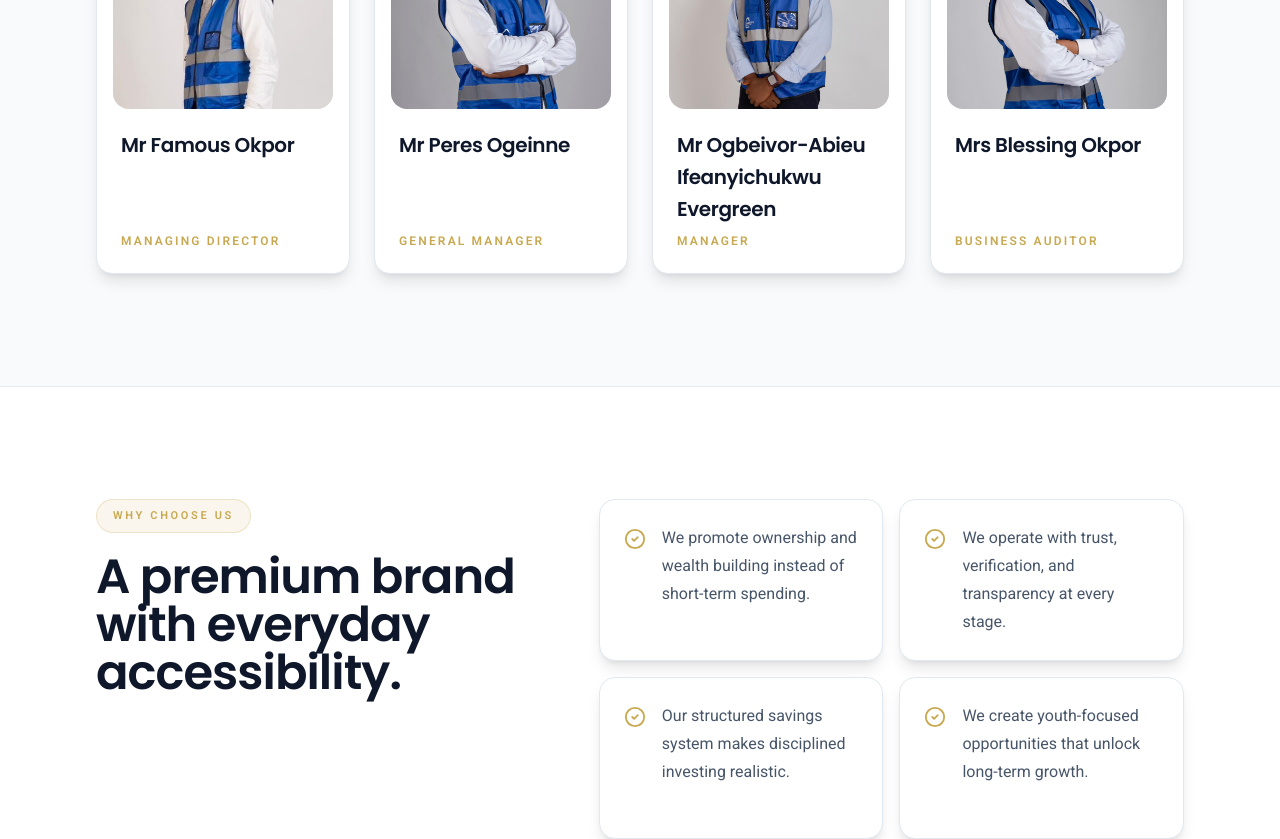
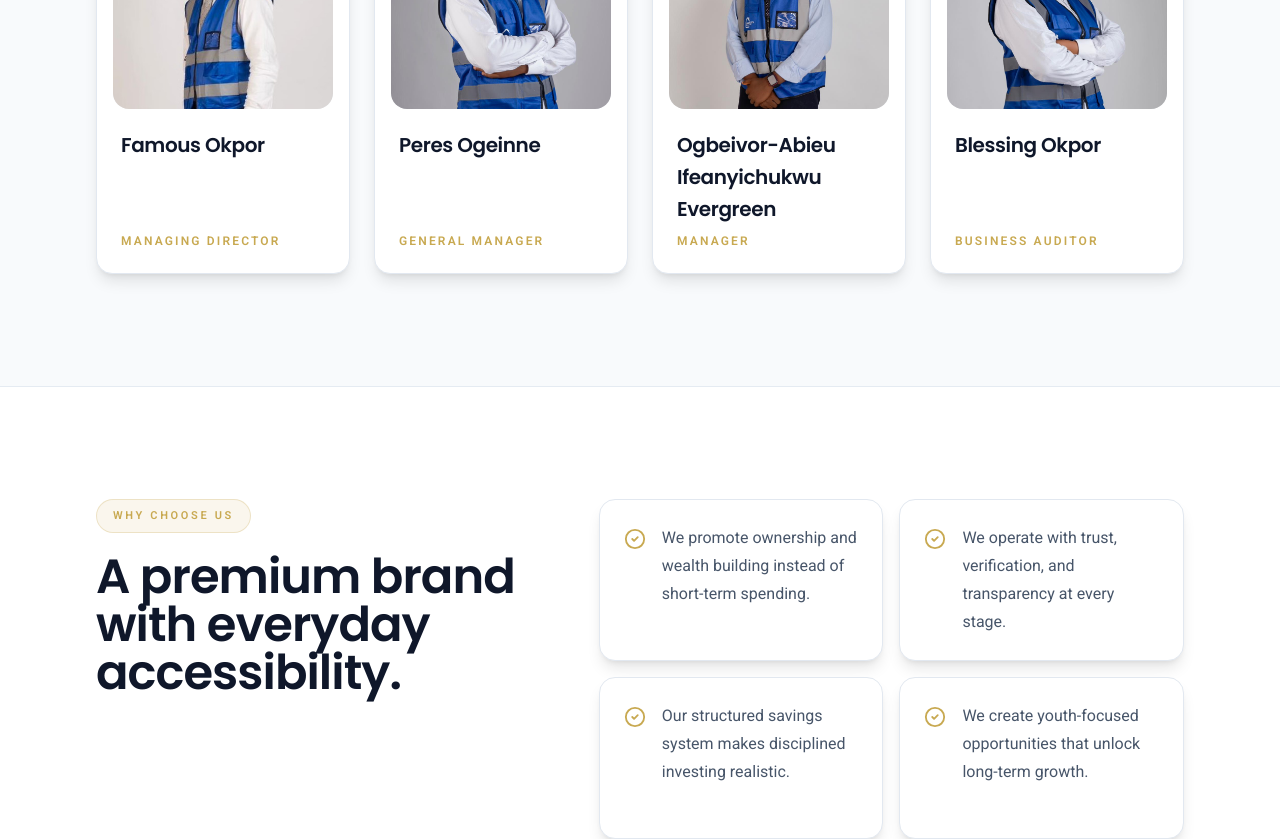
Before and after one commit to Greenelray/famocitygroup-website, a Next.js app: page / in a window 1280 px wide. Shown: the part 8800-9639 px from the top of the page. Built offline with nearby package versions, Linux system fonts and the light colour scheme.

Commit message:
Update team names and contact phone number

```diff
--- a/app/page.tsx
+++ b/app/page.tsx
@@ -101,10 +101,10 @@ const propertyImages = [
 ];
 
 const team = [
-  { name: "Mr Famous Okpor", role: "Managing Director", image: managingDirectorPhoto },
-  { name: "Mr Peres Ogeinne", role: "General Manager", image: generalManagerPhoto },
-  { name: "Mr Ogbeivor-Abieu Ifeanyichukwu Evergreen", role: "Manager", image: managerPhoto },
-  { name: "Mrs Blessing Okpor", role: "Business Auditor", image: auditorPhoto }
+  { name: "Famous Okpor", role: "Managing Director", image: managingDirectorPhoto },
+  { name: "Peres Ogeinne", role: "General Manager", image: generalManagerPhoto },
+  { name: "Ogbeivor-Abieu Ifeanyichukwu Evergreen", role: "Manager", image: managerPhoto },
+  { name: "Blessing Okpor", role: "Business Auditor", image: auditorPhoto }
 ];
 
 export default function Home() {
@@ -609,7 +609,7 @@ export default function Home() {
                 {
                   icon: Phone,
                   title: "Phone",
-                  content: "08138576412\n07038320560\n08108554219"
+                  content: "08138576412\n07038320560\n08124592833"
                 },
                 {
                   icon: Mail,
--- a/components/footer.tsx
+++ b/components/footer.tsx
@@ -73,7 +73,7 @@ export function Footer() {
           <div className="mt-5 space-y-4 text-sm text-white/75">
             <p className="flex items-start gap-3">
               <Phone className="mt-1 text-[#c8a951]" size={16} />
-              <span>08138576412, 07038320560, 08108554219</span>
+              <span>08138576412, 07038320560, 08124592833</span>
             </p>
             <p className="flex items-start gap-3">
               <Mail className="mt-1 text-[#c8a951]" size={16} />
```
